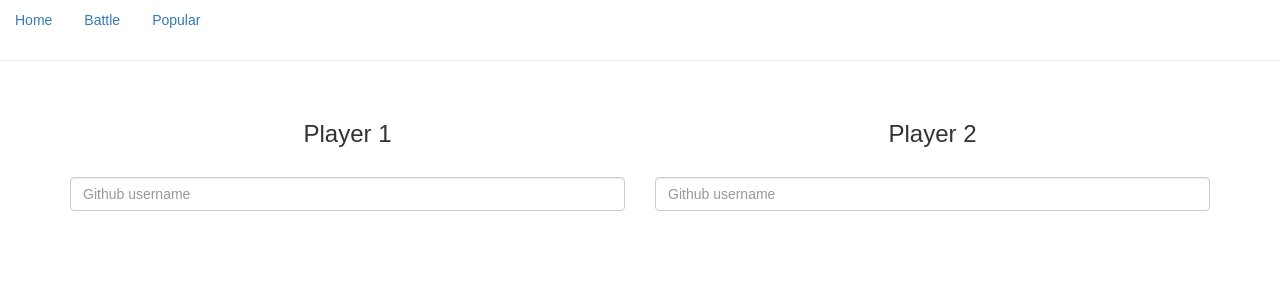
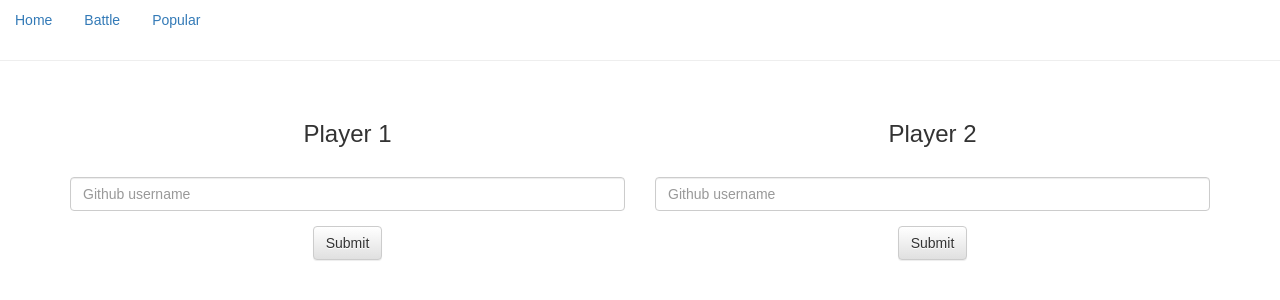
Before and after one commit to dianamariasilva/api-github, a React (Create React App) app: page / in a window 1280 px wide. Both pictures are taken after a click on the button "Battle". Shown: the top 300 px of the page. Built offline with nearby package versions, Linux system fonts and the light colour scheme; a web font is replaced by a local one.

Commit message:
componentes battle completos

```diff
--- a/src/App.js
+++ b/src/App.js
@@ -54,6 +54,7 @@ const Battle = () => (
               type="text"
               placeholder="Github username"
             />
+            <Button>Submit</Button>
           </form>
         </Col>
         <Col sm={12} md={6}>
@@ -65,6 +66,7 @@ const Battle = () => (
               type="text"
               placeholder="Github username"
             />
+            <Button>Submit</Button>
           </form>
         </Col>
       </Row>
```
